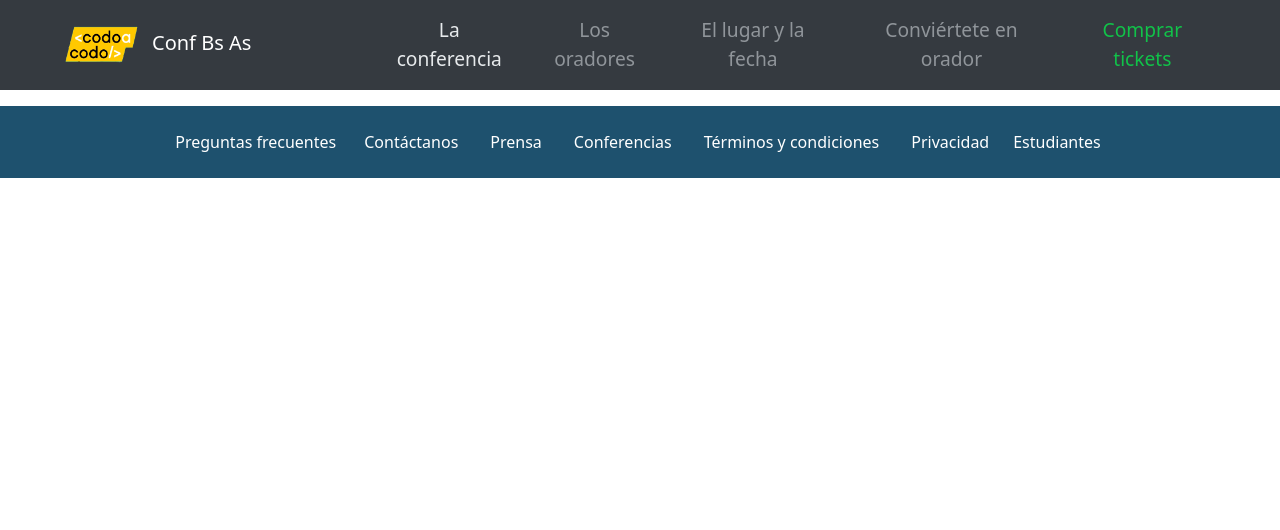
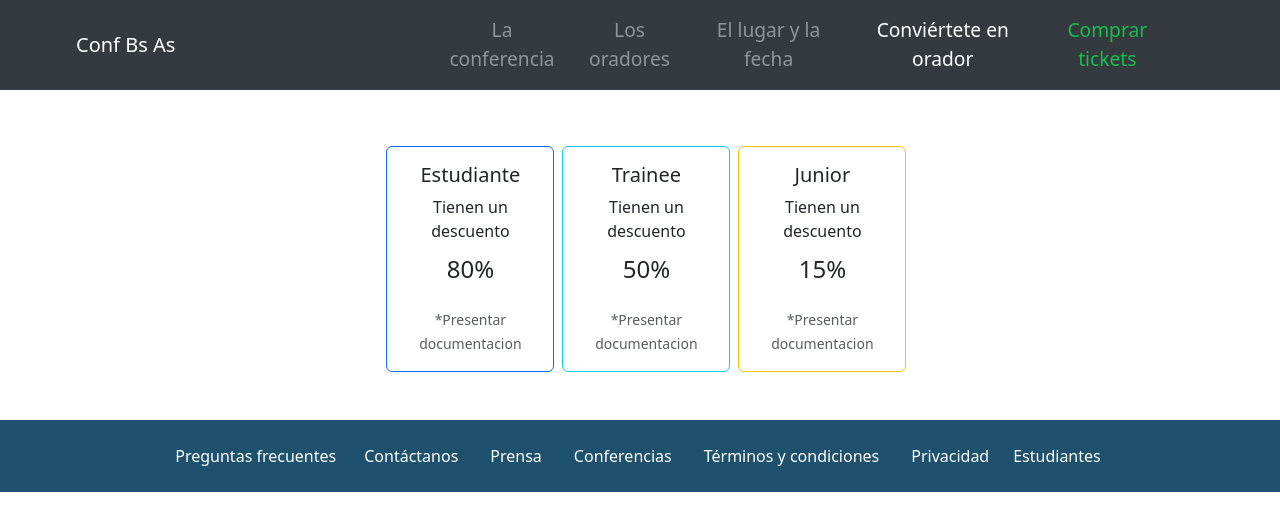
Before and after one commit to FlorGiannini/Tp-Bootstrap, a plain HTML site: page comprar-tickets.html in a window 1280 px wide. Drawn offline with nearby package versions, Linux system fonts and the light colour scheme.

Commit message:
git commit -m "categorias"

```diff
--- a/comprar-tickets.html
+++ b/comprar-tickets.html
@@ -12,30 +12,60 @@
 <body>
     <nav class="navbar navbar-expand-lg navbar-dark">
         <div class="container-fluid">
-          <a class="navbar-brand text-white px-3 mx-4 w-25" href="#">
-            <img src="img/codoacodo.png" alt="Logo" width="100" height="60">Conf Bs As</a>
+          <a class="navbar-brand px-3 mx-5 w-25" href="#">Conf Bs As</a>
 
         <button class="navbar-toggler" type="button" data-bs-toggle="collapse" data-bs-target="#Navbar" aria-controls="Navbar" aria-expanded="false">
         <span class="navbar-toggler-icon"></span>
         </button>
 
-        <div class="barra-nav collapse navbar-collapse justify-content-end" id="Navbar">
+        <div class="barra-nav collapse navbar-collapse justify-content-end mx-5" id="Navbar">
           <ul class="navbar-nav">
-            <li class="nav-item"><a id="link1" class="nav-link ms-2 text-center" href="#">La conferencia</a></li>
+            <li class="nav-item"><a id="links" class="nav-link ms-2 text-center" href="#">La conferencia</a></li>
             <li class="nav-item"><a id="links" class="nav-link ms-2 text-center" href="#">Los oradores</a></li>
             <li class="nav-item"><a id="links" class="nav-link ms-2 text-center" href="#">El lugar y la fecha</a></li>
-            <li class="nav-item"><a id="links" class="nav-link ms-2 text-center" href="#">Conviértete en orador</a></li>
-            <li class="nav-item"><a id="link5" class="nav-link ms-2 text-center me-lg-5" href="comprar-tickets.html">Comprar tickets</a></li>
+            <li class="nav-item"><a id="links" class="nav-link ms-2 text-white text-center" href="#">Conviértete en orador</a></li>
+            <li class="nav-item"><a id="link5" class="nav-link ms-2  text-center me-lg-5" href="comprar-tickets.html">Comprar tickets</a></li>
           </ul>
         </div>
     </nav>
 
+    <section id="cards" class="row row-col-3 g-2 my-5 justify-content-center text-center">
+        <div class="col-sm-8 col-md-4 col-lg-3">
+          <div class="card border-primary">
+             <div class="card-body ">
+                 <h5 class="card-title">Estudiante</h5>
+                 <p class="card-text">Tienen un descuento</p>
+                 <p class="card-subtitle h4">80%</p> <br>
+                 <small class="text-body-secondary">*Presentar documentacion</small>
+             </div>
+           </div>
+        </div>
 
+        <div class="col-sm-8 col-md-4 col-lg-3 ">
+          <div class="card border-info">
+            <div class="card-body">
+                 <h5 class="card-title">Trainee</h5>
+                 <p class="card-text">Tienen un descuento</p>
+                 <p class="card-subtitle h4">50%</p> <br>
+                 <small class="text-body-secondary">*Presentar documentacion</small>
+               </div>
+            </div>
+        </div>
 
+        <div class="col-sm-8 col-md-4 col-lg-3">
+          <div class="card border-warning">
+             <div class="card-body">
+                 <h5 class="card-title">Junior</h5>
+                  <p class="card-text">Tienen un descuento</p>
+                  <p class="card-subtitle h4">15%</p> <br>
+                  <small class="text-body-secondary">*Presentar documentacion</small>
+                </div>
+            </div>
+        </div>
 
+    </section>
 
-<!--Pie de pagina-->
-<footer class="navbar navbar-expand-md justify-content-center   text-center align-items-center mt-3 p-3">
+    <footer class="navbar navbar-expand-md justify-content-center text-center align-items-center mt-3 p-3">
     <ul class="navbar-nav">
       <li class="nav-item px-1"><a class="nav-link text-white ps-1" href="#">Preguntas frecuentes</a></li>
 
@@ -54,7 +84,7 @@
   </footer>
 
 
-<script src="https://cdn.jsdelivr.net/npm/bootstrap@5.2.3/dist/js/bootstrap.bundle.min.js" integrity="sha384-kenU1KFdBIe4zVF0s0G1M5b4hcpxyD9F7jL+jjXkk+Q2h455rYXK/7HAuoJl+0I4" crossorigin="anonymous"></script>
+    <script src="https://cdn.jsdelivr.net/npm/bootstrap@5.2.3/dist/js/bootstrap.bundle.min.js" integrity="sha384-kenU1KFdBIe4zVF0s0G1M5b4hcpxyD9F7jL+jjXkk+Q2h455rYXK/7HAuoJl+0I4" crossorigin="anonymous"></script>
 
 </body>
 </html>
--- a/css/estilo.css
+++ b/css/estilo.css
@@ -202,3 +202,8 @@ footer ul li {
 font-weight: 400;
 font-size: medium;
 }
+
+#cards{
+width: 55%;
+margin-left: 23%;
+}
```
